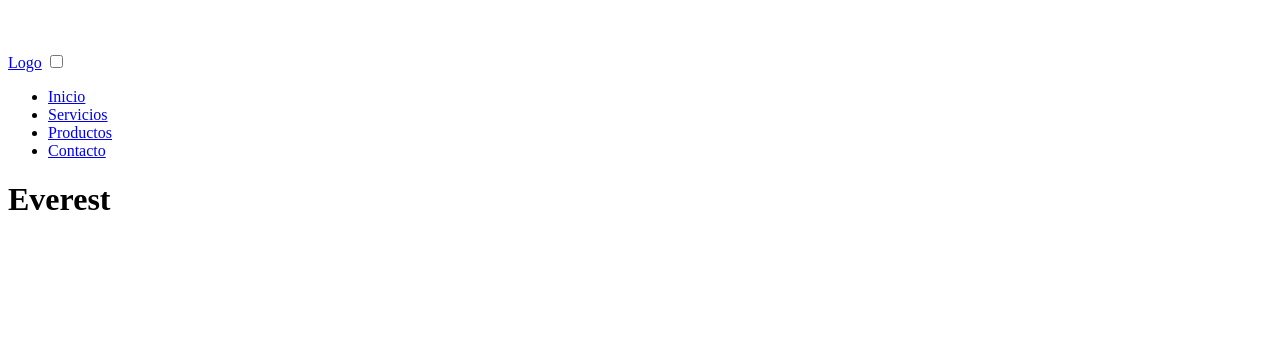
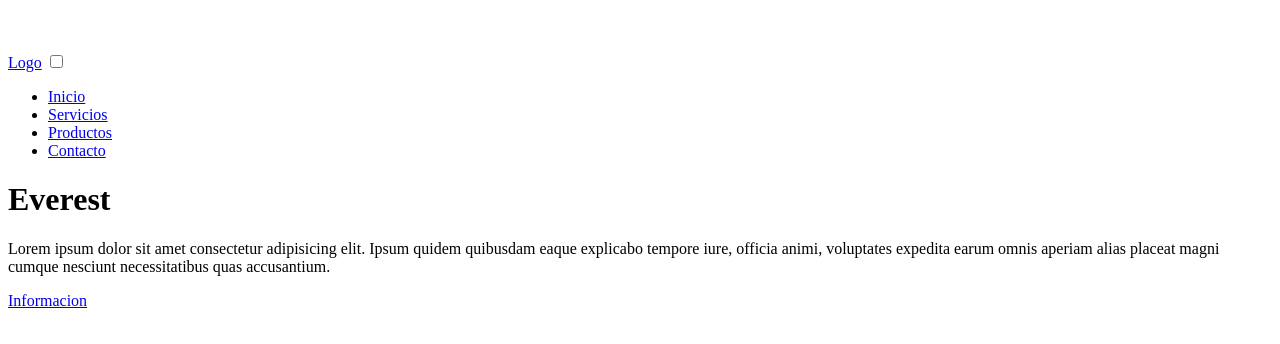
Before and after one commit to abrilbifano/MiPrimeraWeb, a plain HTML site: page index.html in a window 1280 px wide. Drawn offline with Linux system fonts and the light colour scheme.

Commit message:
termine el header

```diff
--- a/index.html
+++ b/index.html
@@ -29,6 +29,13 @@
         <div class="header-content container">
 
             <h1>Everest</h1>
+            <p>
+                Lorem ipsum dolor sit amet consectetur adipisicing elit.
+                 Ipsum quidem quibusdam eaque explicabo tempore iure,
+                 officia animi, voluptates expedita earum omnis aperiam
+                 alias placeat magni cumque nesciunt necessitatibus quas accusantium.
+            </p>
+            <a href="#" class="btn-1">Informacion</a>
 
         </div>
 
```
